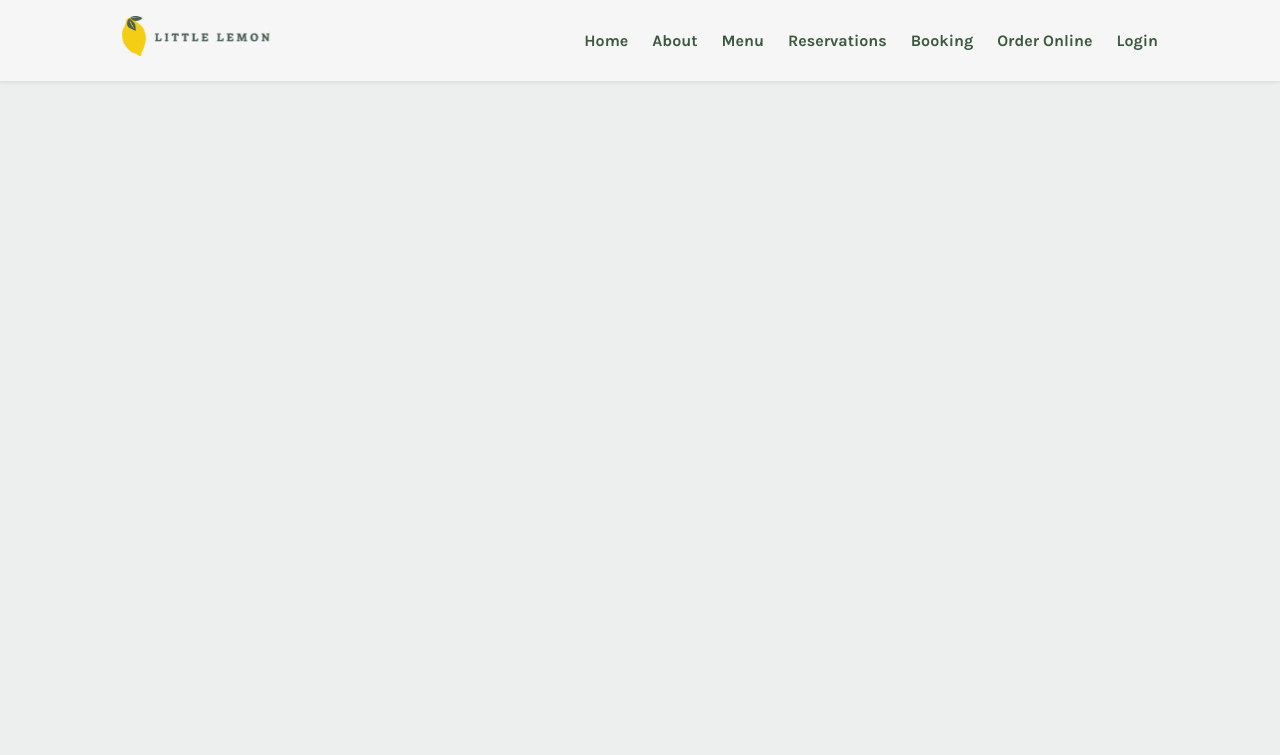
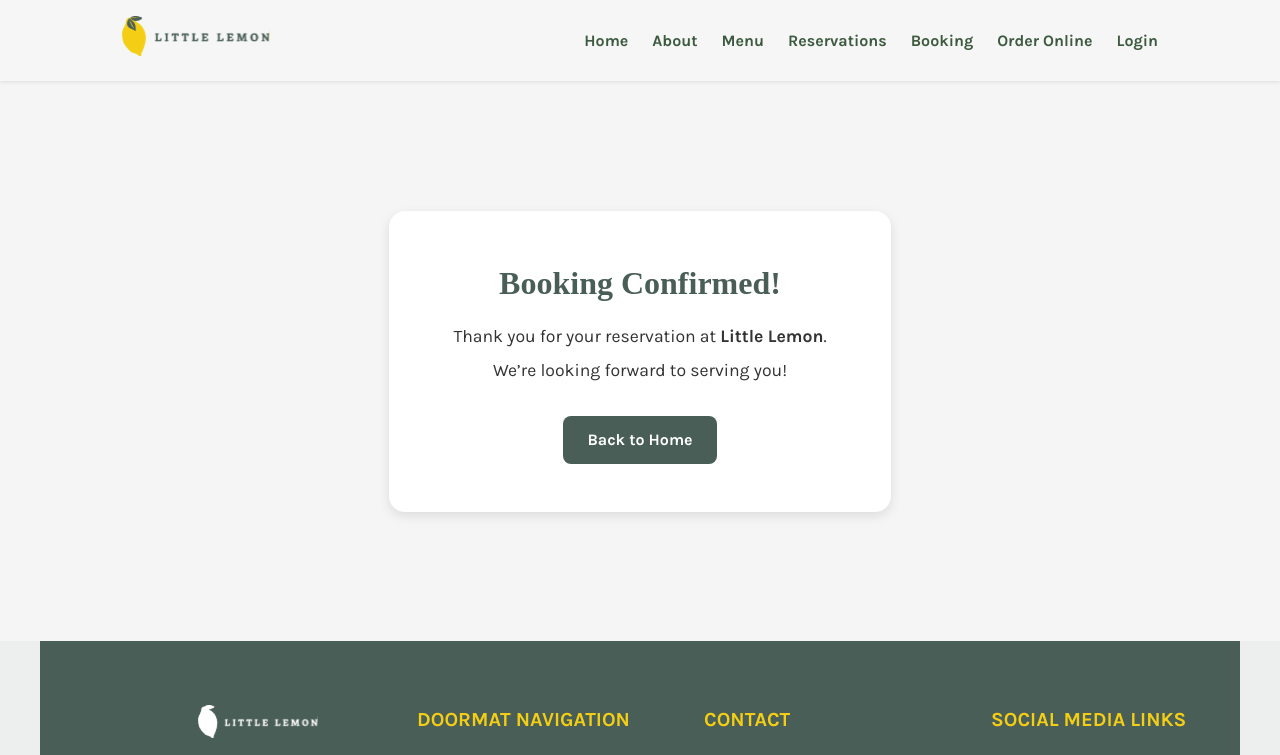
Before and after one commit to D-vokic/Capstone-Meta-Project, a React (Create React App) app: page /confirmed in a window 1280 px wide. Shown: the top 755 px of the page. Built offline with nearby package versions, Linux system fonts and the light colour scheme; a web font is replaced by a local one.

Commit message:
Add booking confirmation page and route fix for navigation

```diff
--- a/public/index.html
+++ b/public/index.html
@@ -47,5 +47,6 @@
       To begin the development, run `npm start` or `yarn start`.
       To create a production bundle, use `npm run build` or `yarn build`.
     -->
+    <script src="https://raw.githubusercontent.com/courseraap/capstone/main/api.js"></script>
   </body>
 </html>
--- a/src/App.js
+++ b/src/App.js
@@ -9,9 +9,10 @@ import Footer from "./components/Footer.js";
 import AboutPage from "./pages/AboutPage.js";
 import MenuPage from "./pages/MenuPage.js";
 import ReservationsPage from "./pages/ReservationsPage.js";
-import BookingPage from "./pages/BookingPage.js";
 import OrderOnlinePage from "./pages/OrderOnlinePage.js";
 import LoginPage from "./pages/LoginPage.js";
+import BookingPage from "./pages/BookingPage.js";
+import ConfirmedBooking from "./pages/ConfirmedBooking.js";
 
 function App() {
   return (
@@ -66,6 +67,7 @@ function App() {
           element={
             <>
               <BookingPage />
+              <Footer />
             </>
           }
         />
@@ -89,6 +91,16 @@ function App() {
             </>
           }
         />
+
+        <Route
+          path="/confirmed"
+          element={
+            <>
+              <ConfirmedBooking />
+              <Footer />
+            </>
+          }
+        />
       </Routes>
     </Router>
   );
--- a/src/api.js
+++ b/src/api.js
@@ -1,6 +1,15 @@
-export const fetchAPI = (date) => {
+const seededRandom = function (seed) {
+  var m = 2 ** 35 - 31;
+  var a = 185852;
+  var s = seed % m;
+  return function () {
+    return (s = (s * a) % m) / m;
+  };
+};
+
+export const fetchAPI = function (date) {
   let result = [];
-  const random = seedRandom(date);
+  let random = seededRandom(date.getDate());
 
   for (let i = 17; i <= 23; i++) {
     if (random() < 0.5) {
@@ -13,17 +22,7 @@ export const fetchAPI = (date) => {
   return result;
 };
 
-export const submitAPI = (formData) => {
+export const submitAPI = function (formData) {
+  console.log("Submitting booking data to API:", formData);
   return true;
 };
-
-// Helper – random generator
-function seedRandom(seed) {
-  let m = 2 ** 35 - 31;
-  let a = 185852;
-  let s = seed.getDate();
-
-  return function () {
-    return (s = (s * a) % m) / m;
-  };
-}
--- a/src/components/BookingForm.js
+++ b/src/components/BookingForm.js
@@ -1,7 +1,7 @@
 import React, { useState } from "react";
 import "./BookingForm.css";
 
-function BookingForm({ availableTimes, dispatch, onDateChange }) {
+function BookingForm({ availableTimes, dispatch, onDateChange, submitForm }) {
   const [date, setDate] = useState("");
   const [time, setTime] = useState("");
   const [guests, setGuests] = useState(1);
@@ -16,12 +16,14 @@ function BookingForm({ availableTimes, dispatch, onDateChange }) {
 
   const handleSubmit = (e) => {
     e.preventDefault();
-    console.log("Form submitted:", {
+    const formData = {
       date,
       time,
       guests,
       occasion,
-    });
+    };
+    console.log("📤 Form submitted:", formData);
+    submitForm(formData);
   };
 
   return (
@@ -32,6 +34,7 @@ function BookingForm({ availableTimes, dispatch, onDateChange }) {
         id="res-date"
         value={date}
         onChange={handleDateChange}
+        required
       />
 
       <label htmlFor="res-time">Choose time</label>
@@ -39,6 +42,7 @@ function BookingForm({ availableTimes, dispatch, onDateChange }) {
         id="res-time"
         value={time}
         onChange={(e) => setTime(e.target.value)}
+        required
       >
         {availableTimes && availableTimes.length > 0 ? (
           availableTimes.map((t) => (
@@ -57,9 +61,9 @@ function BookingForm({ availableTimes, dispatch, onDateChange }) {
         id="guests"
         min="1"
         max="10"
-        placeholder="1"
         value={guests}
         onChange={(e) => setGuests(e.target.value)}
+        required
       />
 
       <label htmlFor="occasion">Occasion</label>
@@ -67,9 +71,9 @@ function BookingForm({ availableTimes, dispatch, onDateChange }) {
         id="occasion"
         value={occasion}
         onChange={(e) => setOccasion(e.target.value)}
+        required
       >
         <option value="">Select occasion</option>
-        <option value="Wedding">Wedding</option>
         <option value="Birthday">Birthday</option>
         <option value="Anniversary">Anniversary</option>
       </select>
--- a/src/components/BookingMain.js
+++ b/src/components/BookingMain.js
@@ -1,7 +1,9 @@
 import React, { useReducer, useEffect } from "react";
 import BookingForm from "./BookingForm";
-import { fetchAPI, submitAPI } from "../api"; // Import lokalnog API-ja
+import { useNavigate } from "react-router-dom";
+import { fetchAPI, submitAPI } from "../api"; // ✅ LOKALNI import
 
+// Reducer funkcije
 export const initializeTimes = () => {
   const today = new Date();
   return fetchAPI(today);
@@ -16,34 +18,34 @@ export const updateTimes = (state, action) => {
   }
 };
 
-// Reducer function to update the appointment when the date changes
-// export const updateTimes = (state, action) => {
-//   switch (action.type) {
-//     case "UPDATE_TIMES":
-//       const result = fetchAPI(new Date(action.date));
-//       console.log("📅 Selected date:", action.date);
-//       console.log("⏰ Available times from API:", result);
-//       return result;
-//     default:
-//       return state;
-//   }
-// };
+function BookingMain() {
+  const navigate = useNavigate();
 
-function BookingMain() {
   const [availableTimes, dispatch] = useReducer(
     updateTimes,
     [],
     initializeTimes
   );
 
-  const handleDateChange = (selectedDate) => {
-    dispatch({ type: "UPDATE_TIMES", date: selectedDate });
+  const submitForm = (formData) => {
+    console.log("📤 Submitting form:", formData);
+    const success = submitAPI(formData);
+    if (success) {
+      console.log("✅ Booking confirmed!");
+      navigate("/confirmed");
+    } else {
+      console.error("❌ Booking failed.");
+    }
   };
 
   useEffect(() => {
     const today = new Date();
     dispatch({ type: "UPDATE_TIMES", date: today });
   }, []);
+
+  const handleDateChange = (selectedDate) => {
+    dispatch({ type: "UPDATE_TIMES", date: selectedDate });
+  };
 
   return (
     <main className="booking-main">
@@ -53,6 +55,7 @@ function BookingMain() {
           availableTimes={availableTimes}
           dispatch={dispatch}
           onDateChange={handleDateChange}
+          submitForm={submitForm}
         />
       </section>
     </main>
--- /dev/null
+++ b/src/pages/ConfirmedBooking.css
@@ -0,0 +1,43 @@
+.confirmation-page {
+  display: flex;
+  justify-content: center;
+  align-items: center;
+  min-height: 70vh;
+  background-color: #f5f5f5;
+}
+
+.confirmation-container {
+  text-align: center;
+  background: white;
+  padding: 3rem 4rem;
+  border-radius: 16px;
+  box-shadow: 0 4px 12px rgba(0, 0, 0, 0.1);
+}
+
+.confirmation-container h1 {
+  color: #495e57;
+  font-size: 2rem;
+  margin-bottom: 1rem;
+}
+
+.confirmation-container p {
+  color: #333;
+  font-size: 1.1rem;
+  margin-bottom: 0.5rem;
+}
+
+.btn-home {
+  display: inline-block;
+  margin-top: 1.5rem;
+  padding: 0.75rem 1.5rem;
+  background-color: #495e57;
+  color: white;
+  font-weight: bold;
+  text-decoration: none;
+  border-radius: 8px;
+  transition: background-color 0.2s ease;
+}
+
+.btn-home:hover {
+  background-color: #3d4d47;
+}
--- /dev/null
+++ b/src/pages/ConfirmedBooking.js
@@ -0,0 +1,22 @@
+import React from "react";
+import "./ConfirmedBooking.css";
+
+function ConfirmedBooking() {
+  return (
+    <section className="confirmation-page">
+      <div className="confirmation-container">
+        <h1>Booking Confirmed!</h1>
+        <p>
+          Thank you for your reservation at <strong>Little Lemon</strong>.
+        </p>
+        <p>We’re looking forward to serving you!</p>
+
+        <a href="/" className="btn-home">
+          Back to Home
+        </a>
+      </div>
+    </section>
+  );
+}
+
+export default ConfirmedBooking;
```
